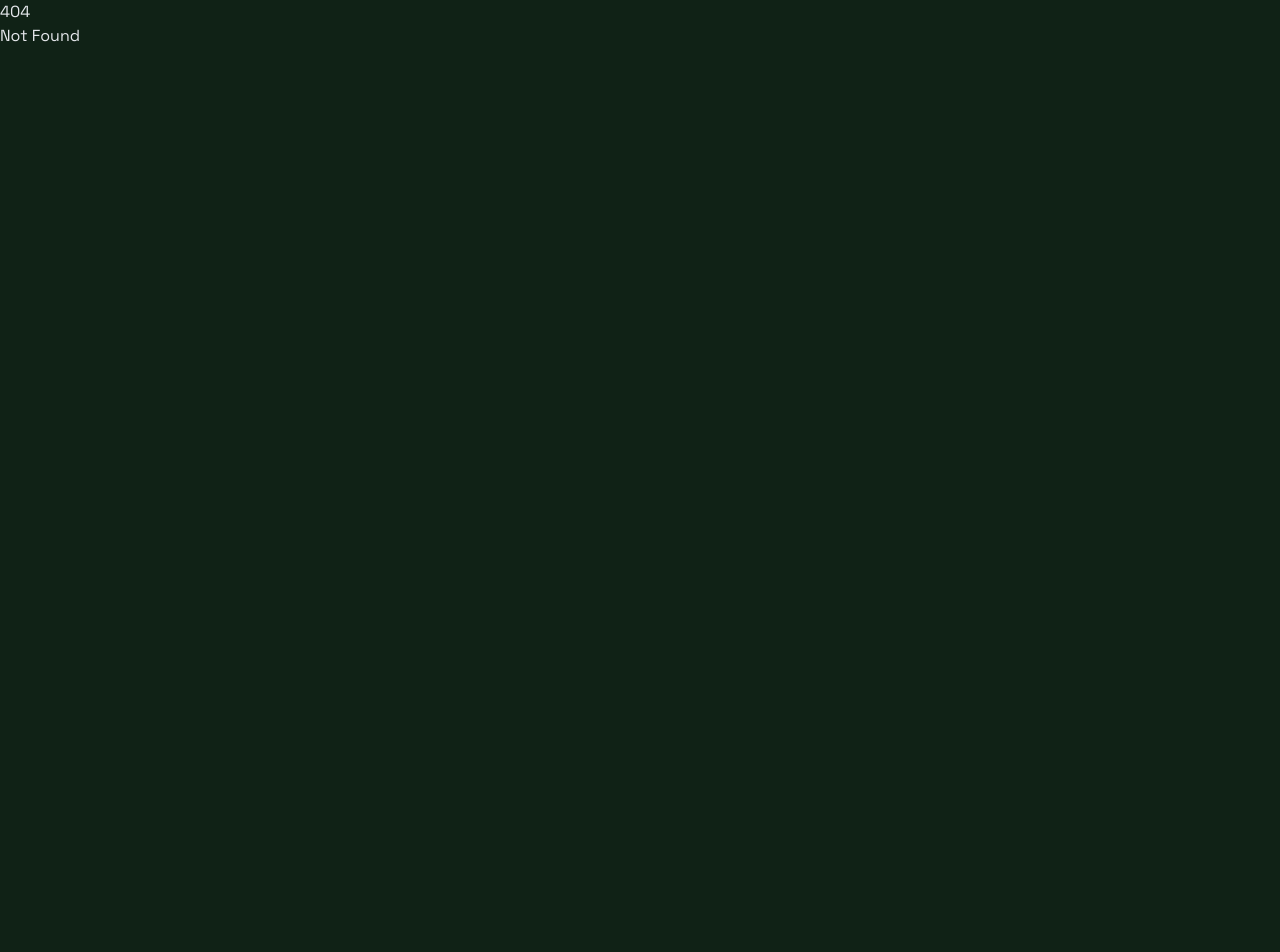
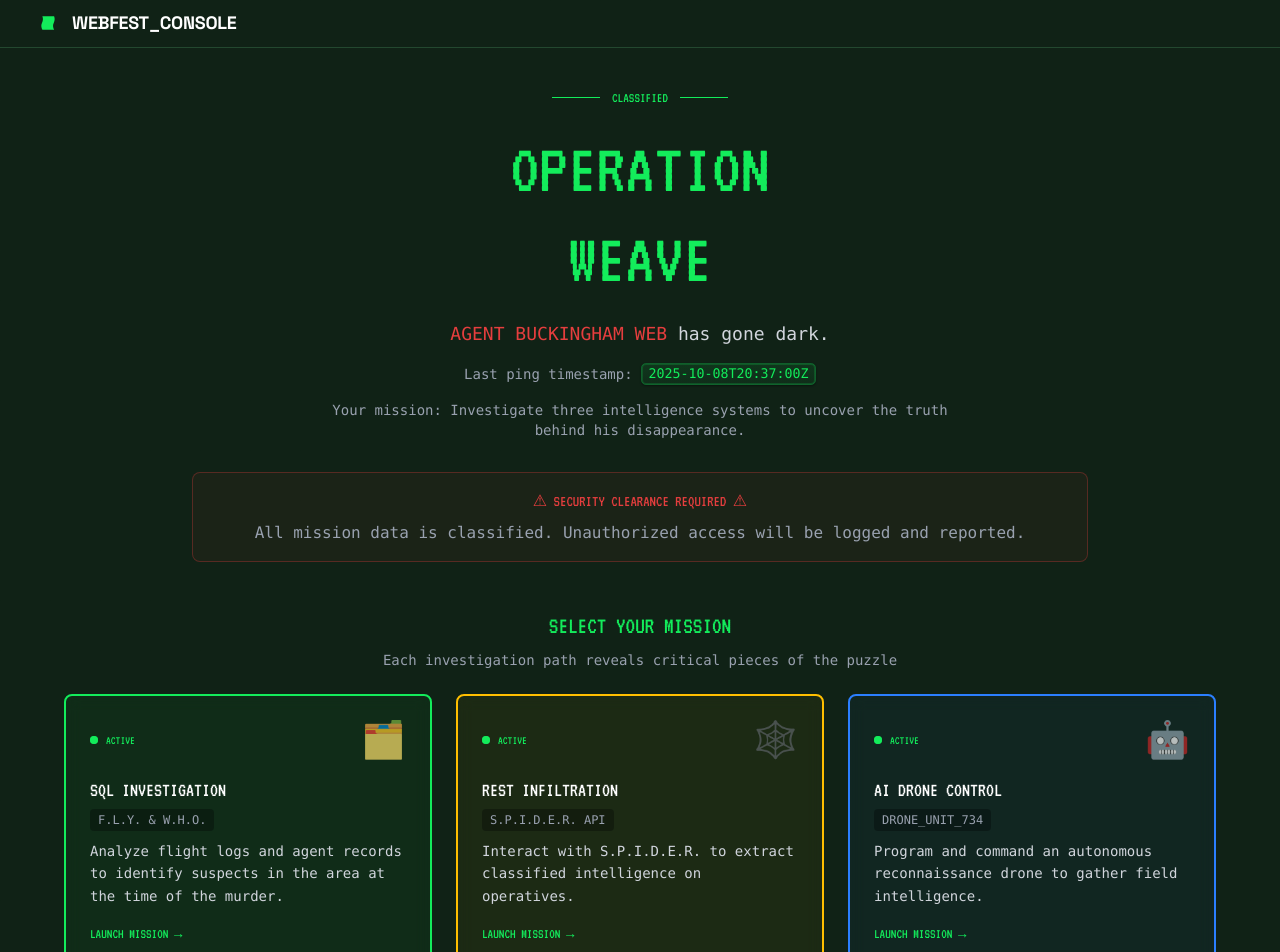
Before and after one commit to weblabsuw/event2_2025, a SvelteKit app: page / in a window 1280 px wide. Before the commit this address had no page. Shown: the top 952 px of the page. Before the commit the page ends 800 px from the top, so only its background shows below. Built offline with nearby package versions, Linux system fonts and the light colour scheme.

Commit message:
Add homepage

```diff
--- /dev/null
+++ b/src/routes/+page.svelte
@@ -0,0 +1,233 @@
+<script lang="ts">
+	import Header from '$lib/components/Header.svelte';
+
+	const missions = [
+		{
+			id: 'sql',
+			title: 'SQL INVESTIGATION',
+			code: 'F.L.Y. & W.H.O.',
+			description: 'Analyze flight logs and agent records to identify suspects in the area at the time of the murder.',
+			icon: '🗂️',
+			status: 'ACTIVE',
+			href: '/sql',
+			color: 'border-primary bg-primary/5'
+		},
+		{
+			id: 'rest',
+			title: 'REST INFILTRATION',
+			code: 'S.P.I.D.E.R. API',
+			description: 'Interact with S.P.I.D.E.R. to extract classified intelligence on operatives.',
+			icon: '🕸️',
+			status: 'ACTIVE',
+			href: '/rest',
+			color: 'border-spy-amber bg-spy-amber/5'
+		},
+		{
+			id: 'ai',
+			title: 'AI DRONE CONTROL',
+			code: 'DRONE_UNIT_734',
+			description: 'Program and command an autonomous reconnaissance drone to gather field intelligence.',
+			icon: '🤖',
+			status: 'ACTIVE',
+			href: '/ai',
+			color: 'border-blue-500 bg-blue-500/5'
+		}
+	];
+
+	let hoveredMission = $state<string | null>(null);
+</script>
+
+<div class="group/design-root relative flex h-auto min-h-screen w-full flex-col overflow-hidden">
+	<!-- Animated background grid -->
+	<div class="pointer-events-none absolute inset-0 opacity-20">
+		<div class="grid-pattern h-full w-full"></div>
+	</div>
+
+	<div class="layout-container relative flex h-full grow flex-col">
+		<Header />
+
+		<main class="flex flex-1 flex-col items-center justify-center gap-12 p-4 lg:p-10">
+			<!-- Hero Section -->
+			<section class="w-full max-w-4xl space-y-6 text-center">
+				<div class="animate-fadeIn">
+					<div class="mb-4 flex items-center justify-center gap-3">
+						<div class="h-px w-12 bg-primary"></div>
+						<span class="font-pixel text-sm text-primary">CLASSIFIED</span>
+						<div class="h-px w-12 bg-primary"></div>
+					</div>
+
+					<h1 class="mb-4 font-pixel text-5xl leading-tight text-primary lg:text-7xl">
+						OPERATION<br />WEAVE
+					</h1>
+
+					<div class="mx-auto max-w-2xl space-y-4">
+						<p class="font-mono text-lg text-gray-300">
+							<span class="text-spy-red">AGENT BUCKINGHAM WEB</span> has gone dark.
+						</p>
+						<p class="font-mono text-sm text-gray-400">
+							Last ping timestamp: <code class="code-inline">2025-10-08T20:37:00Z</code>
+						</p>
+						<p class="font-mono text-sm text-gray-400">
+							Your mission: Investigate three intelligence systems to uncover the truth behind his disappearance.
+						</p>
+					</div>
+
+					<div class="mt-8 rounded-lg border border-spy-red/30 bg-spy-red/5 p-4">
+						<p class="font-pixel text-s text-spy-red">
+							⚠ SECURITY CLEARANCE REQUIRED ⚠
+						</p>
+						<p class="mt-2 font-mono text-s text-gray-400">
+							All mission data is classified. Unauthorized access will be logged and reported.
+						</p>
+					</div>
+				</div>
+			</section>
+
+			<!-- Mission Cards -->
+			<section class="w-full max-w-6xl">
+				<div class="mb-6 text-center">
+					<h2 class="font-pixel text-2xl text-primary">SELECT YOUR MISSION</h2>
+					<p class="mt-2 font-mono text-sm text-gray-400">
+						Each investigation path reveals critical pieces of the puzzle
+					</p>
+				</div>
+
+				<div class="grid grid-cols-1 gap-6 lg:grid-cols-3">
+					{#each missions as mission}
+						<a
+							href={mission.href}
+							class="mission-card group relative overflow-hidden rounded-lg border-2 p-6 transition-all duration-300 hover:scale-105 hover:shadow-2xl {mission.color}"
+							onmouseenter={() => hoveredMission = mission.id}
+							onmouseleave={() => hoveredMission = null}
+						>
+							<!-- Status indicator -->
+							<div class="mb-4 flex items-center justify-between">
+								<span class="flex items-center gap-2 font-pixel text-xs text-primary">
+									<span class="relative flex h-2 w-2">
+										<span class="absolute inline-flex h-full w-full animate-ping rounded-full bg-primary opacity-75"></span>
+										<span class="relative inline-flex h-2 w-2 rounded-full bg-primary"></span>
+									</span>
+									{mission.status}
+								</span>
+								<span class="text-4xl opacity-70 transition-transform group-hover:scale-110">
+									{mission.icon}
+								</span>
+							</div>
+
+							<!-- Mission title -->
+							<h3 class="mb-2 font-pixel text-xl text-white">
+								{mission.title}
+							</h3>
+
+							<!-- Mission code -->
+							<div class="mb-3 font-mono text-xs text-gray-400">
+								<span class="rounded bg-black/30 px-2 py-1">
+									{mission.code}
+								</span>
+							</div>
+
+							<!-- Description -->
+							<p class="mb-4 font-mono text-sm leading-relaxed text-gray-300">
+								{mission.description}
+							</p>
+
+							<!-- Action button -->
+							<div class="flex items-center justify-between font-pixel text-sm">
+								<span class="text-primary transition-all group-hover:translate-x-1">
+									LAUNCH MISSION →
+								</span>
+								{#if hoveredMission === mission.id}
+									<span class="animate-pulse text-primary">▸</span>
+								{/if}
+							</div>
+
+							<!-- Animated border effect -->
+							<div class="absolute inset-0 opacity-0 transition-opacity group-hover:opacity-100">
+								<div class="scan-line absolute left-0 right-0 top-0 h-px bg-gradient-to-r from-transparent via-primary to-transparent"></div>
+							</div>
+						</a>
+					{/each}
+				</div>
+			</section>
+
+			<!-- Footer hint -->
+			<section class="w-full max-w-4xl text-center">
+				<div class="rounded-lg border border-gray-700 bg-black/20 p-6">
+					<p class="font-pixel text-s text-gray-400">
+						💡 ANALYST TIP
+					</p>
+					<p class="mt-2 font-mono text-s text-gray-500">
+						Complete all three missions to gather enough intelligence. Each mission provides crucial data that interconnects with the others. Cross-reference your findings to solve the mystery.
+					</p>
+				</div>
+			</section>
+		</main>
+	</div>
+</div>
+
+<style>
+	@keyframes fadeIn {
+		from {
+			opacity: 0;
+			transform: translateY(20px);
+		}
+		to {
+			opacity: 1;
+			transform: translateY(0);
+		}
+	}
+
+	@keyframes scanLine {
+		0% {
+			transform: translateY(-100%);
+		}
+		100% {
+			transform: translateY(2000%);
+		}
+	}
+
+	@keyframes gridPulse {
+		0%, 100% {
+			opacity: 0.1;
+		}
+		50% {
+			opacity: 0.2;
+		}
+	}
+
+	.animate-fadeIn {
+		animation: fadeIn 1s ease-out forwards;
+	}
+
+	.scan-line {
+		animation: scanLine 2s ease-in-out infinite;
+	}
+
+	.grid-pattern {
+		background-image:
+			linear-gradient(rgba(19, 236, 91, 0.1) 1px, transparent 1px),
+			linear-gradient(90deg, rgba(19, 236, 91, 0.1) 1px, transparent 1px);
+		background-size: 50px 50px;
+		animation: gridPulse 4s ease-in-out infinite;
+	}
+
+	.mission-card {
+		backdrop-filter: blur(8px);
+		background-clip: padding-box;
+	}
+
+	.mission-card:hover {
+		box-shadow: 0 0 30px rgba(19, 236, 91, 0.3);
+	}
+
+	@keyframes ping {
+		75%, 100% {
+			transform: scale(2);
+			opacity: 0;
+		}
+	}
+
+	.animate-ping {
+		animation: ping 1s cubic-bezier(0, 0, 0.2, 1) infinite;
+	}
+</style>
```
